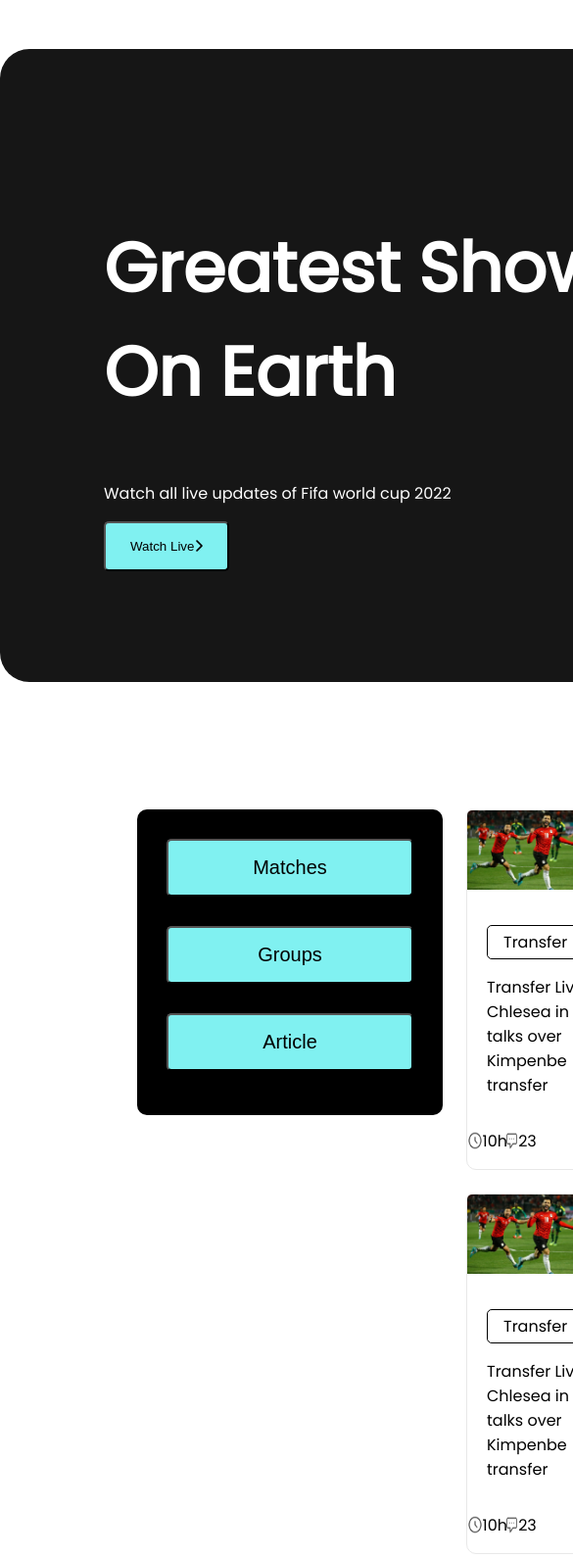
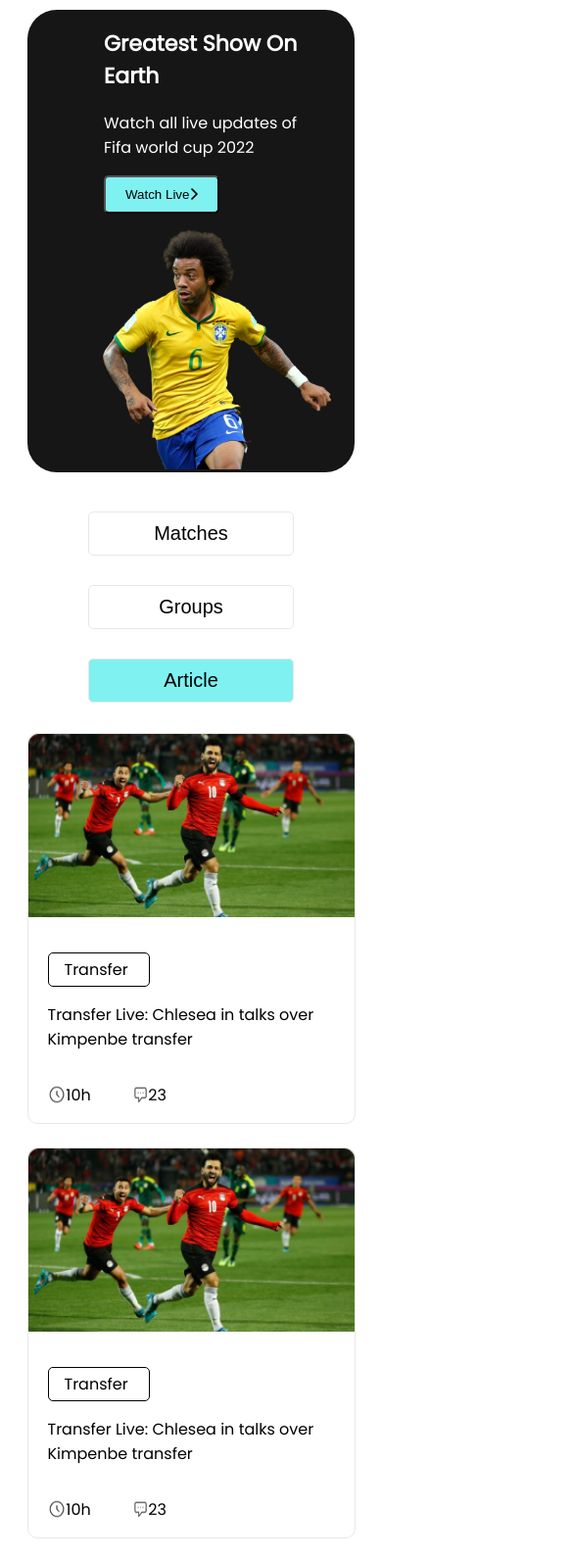
Before and after one commit to CorruptedMonk7/fifa-2022, a plain HTML site: page index.html in a window 390 px wide. Shown: the top 1591 px of the page at 98% size, 585 px wide, since content can reach past the window. Drawn offline with Linux system fonts and the light colour scheme.

Commit message:
new html

```diff
--- a/index.html
+++ b/index.html
@@ -30,9 +30,9 @@
         </section>
         <section class="article-section">
             <div class="menu-buttons">
-                <button class="menu-button">Matches</button>
-                <button class="menu-button">Groups</button>
-                <button class="menu-button">Article</button>
+                <button class="menu-button matches"> <a href="live-match.html">Matches</a></button>
+                <button class="menu-button groups">Groups</button>
+                <button class="menu-button"> <a href="index.html">Article</a> </button>
             </div>
             <div class="article-grids">
                 <article>
@@ -205,6 +205,7 @@
     </main>
     <footer>
         <h2>Goal</h2>
+        <hr>
         <div class="footer-options">
             <p>Contact Us</p>
             <p>Terms of Service</p>
--- a/styles.css
+++ b/styles.css
@@ -43,6 +43,11 @@ button {
     border-radius: 5px;
 }
 
+a {
+    text-decoration: none;
+    color: black;
+}
+
 .banner-part2 {
     width: 50%;
     display: flex;
@@ -64,6 +69,11 @@ button {
 .menu-button {
     margin-bottom: 30px;
     font-size: 20px;
+}
+
+.matches,
+.groups {
+    background-color: rgb(255, 255, 255);
 }
 
 article {
@@ -146,3 +156,115 @@ h2 {
     display: flex;
     justify-content: space-around;
 }
+
+/* responsive styles for tab  */
+@media screen and (max-width: 576px) {
+    .top-banner {
+        background-color: rgb(22, 22, 22);
+        display: flex;
+        flex-direction: column;
+        align-items: center;
+        color: white;
+        width: 334px;
+        height: 472px;
+        margin-top: 10px;
+        margin-right: auto;
+        margin-left: auto;
+        border-radius: 30px;
+        padding-bottom: 0px;
+    }
+
+    h1 {
+        font-weight: 700;
+        font-size: 22px;
+    }
+
+    .top-banner img {
+        width: 100%;
+    }
+
+    .banner-part1 {
+        padding-left: 50px;
+        width: 228px;
+    }
+
+    .banner-part2 {
+        padding-left: 53px;
+        width: 70%;
+        margin-top: 15px;
+    }
+
+    button {
+        background-color: rgb(128, 241, 241);
+        padding: 10px 20px;
+        border-radius: 5px;
+    }
+
+    .menu-buttons {
+        width: 210px;
+        height: 176px;
+        /* display: flex;
+        flex-direction: column;
+        align-items: center; */
+        background-color: white;
+        padding: 30px;
+        margin-right: 0px;
+        margin-bottom: 20px;
+        border-radius: 10px;
+
+    }
+
+    .menu-button {
+        margin-bottom: 30px;
+        font-size: 20px;
+        border: 1px solid rgb(232, 232, 231, 1);
+    }
+
+    .matches {
+        width: 210px;
+    }
+
+    .article-section {
+        display: flex;
+        flex-direction: column;
+        align-items: center;
+        margin-top: 10px;
+        margin-left: auto;
+        margin-right: auto;
+    }
+
+    .article-grids {
+        display: grid;
+        grid-template-columns: 335px;
+        grid-row-gap: 24px;
+        grid-column-gap: 24px;
+        margin-left: 0px;
+
+    }
+
+    footer {
+        background-color: black;
+        color: white;
+        padding: 10px 10px 10px 10px;
+        margin-top: 24px;
+    }
+
+    .footer-options {
+        display: flex;
+        flex-direction: column;
+        align-items: center;
+
+    }
+
+    .footer-options p {
+        font-size: 14px;
+    }
+
+    hr {
+        height: 0.5px;
+        border: 1px solid grey;
+    }
+
+
+
+}
```
Also changed, not shown: live-match.html (added, +80 -0 lines).
